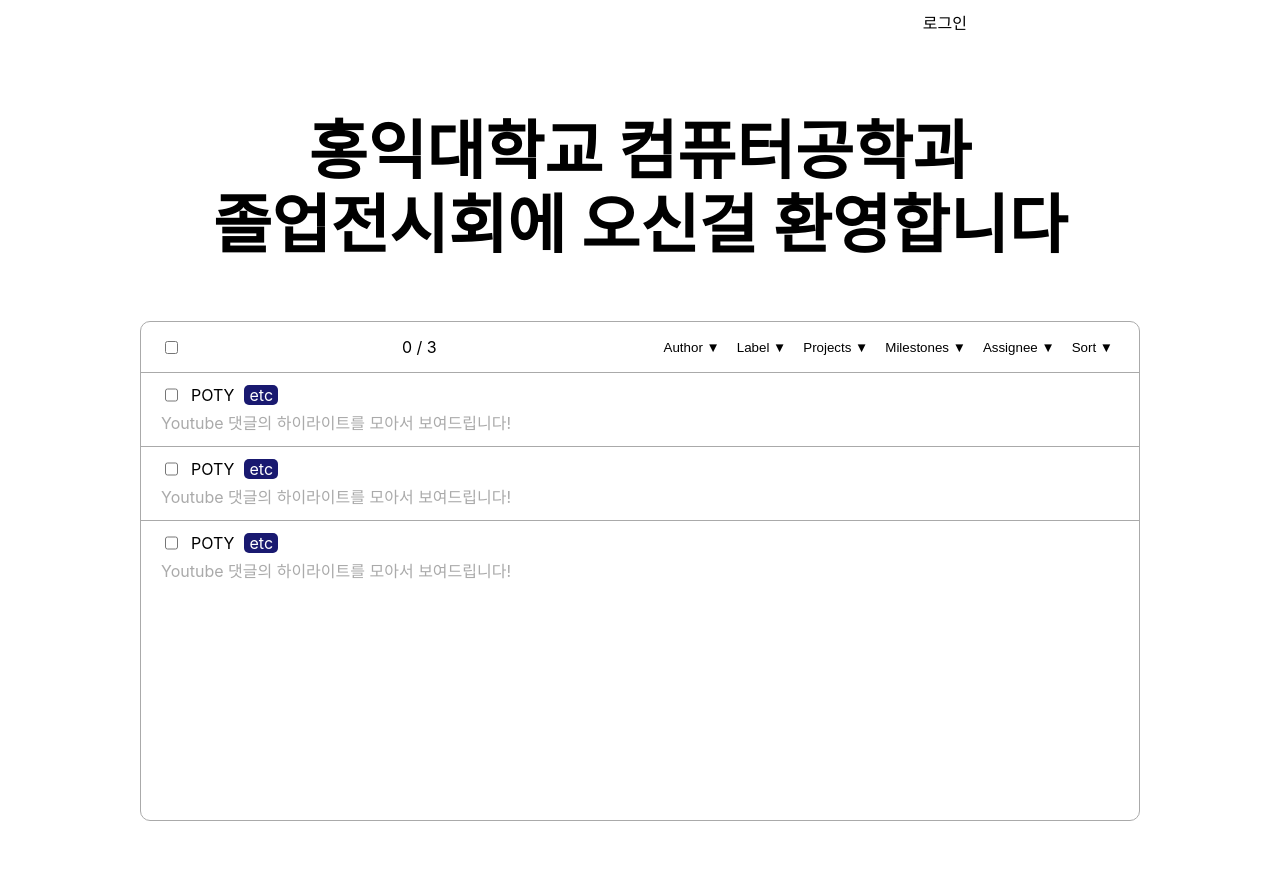
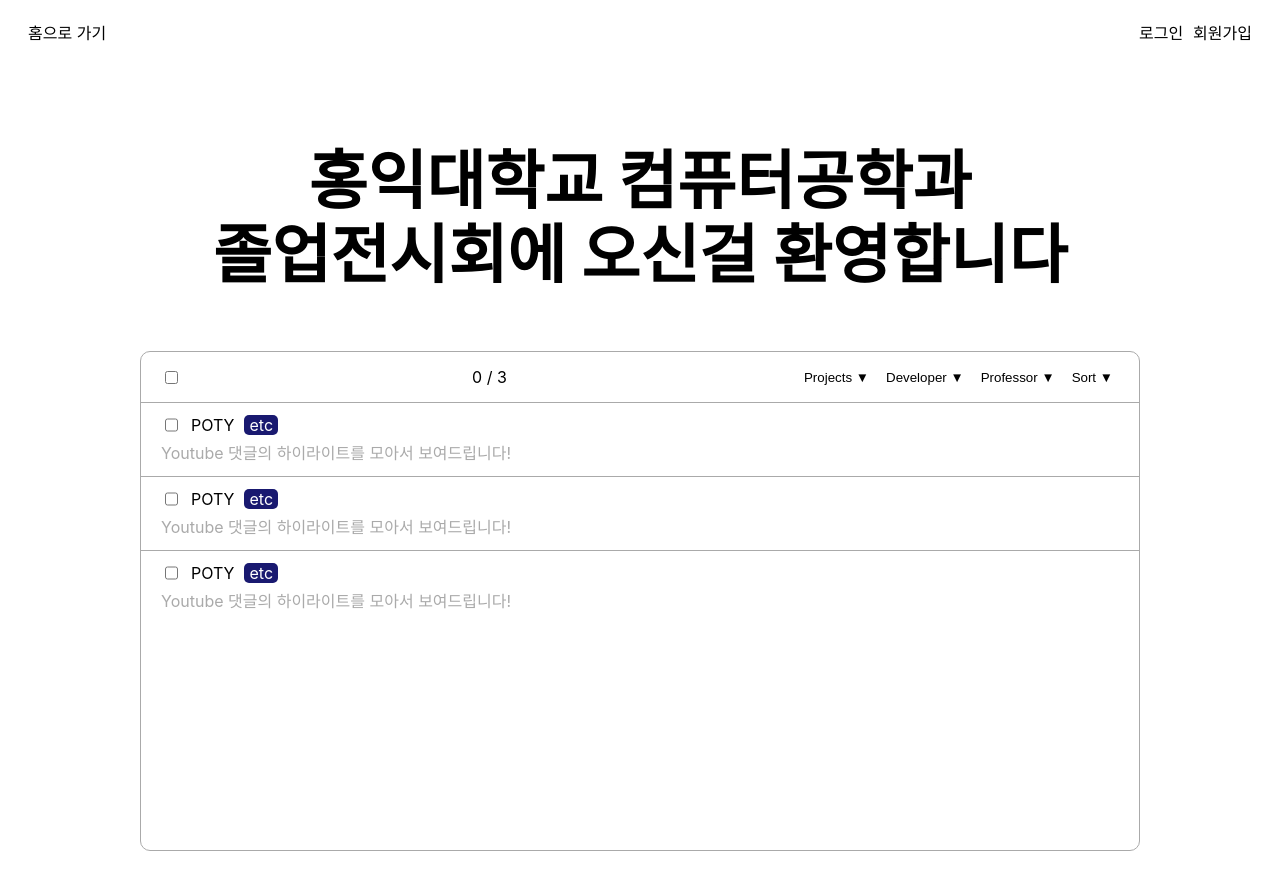
Before and after one commit to puba5/graduation-exhibition, a Next.js app: page / in a window 1280 px wide. Shown: the top 890 px of the page. Built offline with nearby package versions, Linux system fonts and the light colour scheme.

Commit message:
feat : Header 추가
컴포넌트에 헤더 추가

```diff
--- a/pages/components/ProjectList/projectList.js
+++ b/pages/components/ProjectList/projectList.js
@@ -23,6 +23,8 @@ const PROJECT_SNIFFET_INFO = [
   },
 ];
 
+const COLUMN_LIST = ["Projects", "Developer", "Professor", "Sort"];
+
 export default function ProjectList() {
   const [checkCount, setCheckCount] = useState(0);
   return (
@@ -33,12 +35,9 @@ export default function ProjectList() {
           {checkCount} / {PROJECT_SNIFFET_INFO.length}
         </PropsCount>
         <ButtonList>
-          <FilterButton>Author ▼</FilterButton>
-          <FilterButton>Label ▼</FilterButton>
-          <FilterButton>Projects ▼</FilterButton>
-          <FilterButton>Milestones ▼</FilterButton>
-          <FilterButton>Assignee ▼</FilterButton>
-          <FilterButton>Sort ▼</FilterButton>
+          {COLUMN_LIST.map((column) => (
+            <FilterButton>{column} ▼</FilterButton>
+          ))}
         </ButtonList>
       </Header>
       <ProjectSniffetList
--- a/pages/components/header.js
+++ b/pages/components/header.js
@@ -3,19 +3,23 @@ import styled from "styled-components";
 export default function Header() {
   return (
     <Wrapper>
-      <div />
+      <a href="/">홈으로 가기</a>
       <UserInfo>
-        <div>로그인</div>
+        <a href="/login">로그인</a>
+        <a href="/signup">회원가입</a>
       </UserInfo>
     </Wrapper>
   );
 }
 
 const Wrapper = styled.div`
+  padding: 20px;
   width: 100%;
   display: flex;
-  justify-content: space-around;
-  margin-top: 10px;
+  justify-content: space-between;
 `;
 
-const UserInfo = styled.div``;
+const UserInfo = styled.div`
+  display: flex;
+  gap: 10px;
+`;
--- a/pages/poty.js
+++ b/pages/poty.js
@@ -1,5 +1,6 @@
 import styled from "styled-components";
 import Review from "./components/review";
+import Header from "./components/header";
 
 const EXHIBITION_INFO = {
   title: "POTY",
@@ -14,6 +15,7 @@ const EXHIBITION_INFO = {
 export default function POTY() {
   return (
     <Wrapper>
+      <Header />
       <Title>{EXHIBITION_INFO.title}를 소개합니다.</Title>
       <SiteLink href={EXHIBITION_INFO.link}>사이트 연결 링크( 클릭 )</SiteLink>
       <a href="/messenger/messenger">채팅으로 연결</a>
@@ -26,7 +28,7 @@ export default function POTY() {
 }
 
 const Wrapper = styled.div`
-  padding: 50px 0 200px 0;
+  padding: 0 0 200px 0;
   display: flex;
   flex-direction: column;
   align-items: center;
```
